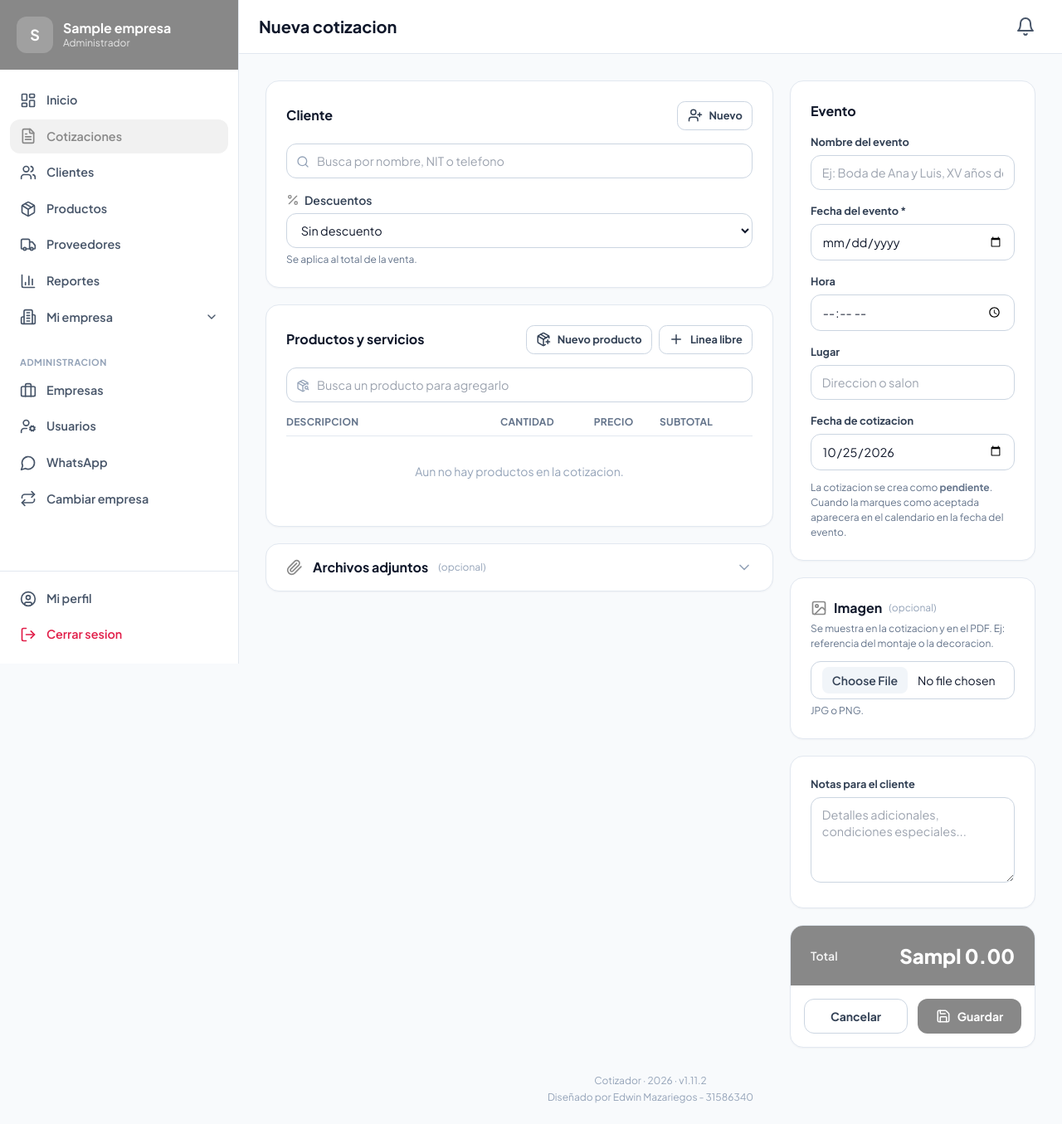
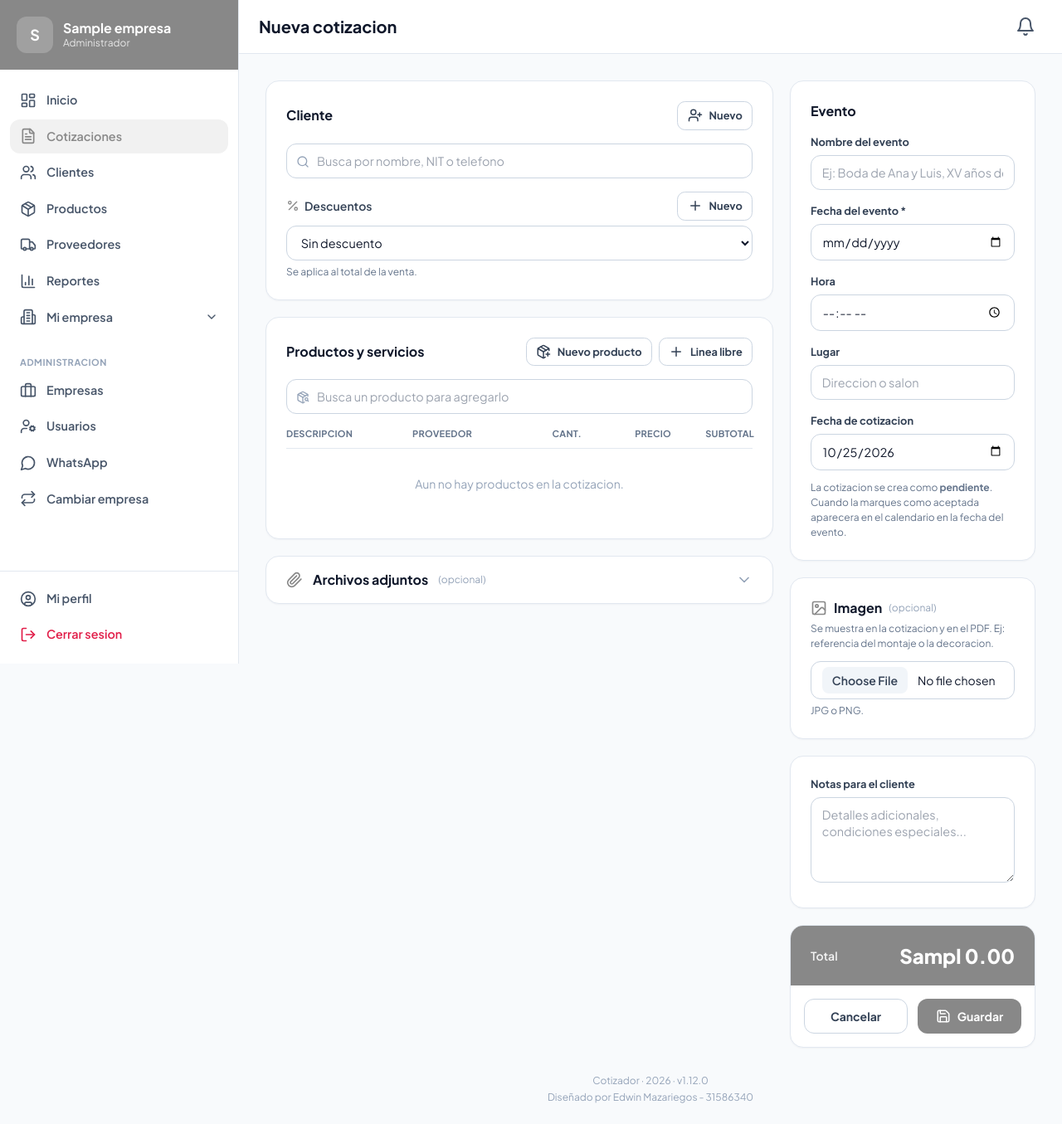
Before and after one commit to edwinmaz1997/CALENDARIO, a PHP site: page /cotizacion_form.php in a window 1280 px wide. Shown: the whole page at 83% size. Run offline with PHP 8.4, Linux system fonts and the light colour scheme; the visitor is signed in with stand-in values (Sample User, id 1); data comes from the database, SQL or seed files in the repository; tables that the repository leaves empty hold one stand-in row (values such as "Sample post"); data that the repository does not hold is empty.

Commit message:
Crear descuentos desde la cotizacion y lineas de productos compactas en tabla (v1.12.0)
Co-Authored-By: Claude Opus 5.5 <noreply@anthropic.com>
Claude-Session: https://claude.ai/code/session_013ySSMVWPsANaPU2nngGTZD

```diff
--- a/assets/css/app.css
+++ b/assets/css/app.css
@@ -68,6 +68,8 @@ details.nav-grupo[open] > summary .chevron { transform: rotate(180deg); }
   box-shadow: 0 0 0 3px color-mix(in srgb, var(--c1) 20%, transparent);
 }
 .input[readonly] { background: #f8fafc; }
+.input.inp-sm, .select.inp-sm { padding-top: .4rem; padding-bottom: .4rem; border-radius: .6rem; }
+@media (min-width: 640px) { .input.inp-sm, .select.inp-sm { font-size: .85rem; } }
 .input-color { height: 2.75rem; padding: .25rem; cursor: pointer; }
 .ayuda { margin-top: .3rem; font-size: .75rem; color: #64748b; }
 
--- a/assets/js/cotizacion.js
+++ b/assets/js/cotizacion.js
@@ -139,6 +139,8 @@
       $('[data-ganancia]', el).classList.toggle('text-emerald-600', total - costo >= 0);
     });
     vacio.classList.toggle('hidden', filas.length > 0);
+    var nl = $('[data-n-lineas]');
+    if (nl) { nl.classList.toggle('hidden', filas.length < 2); nl.textContent = filas.length + ' lineas'; }
   }
 
   var descPorId = {}, selDesc = document.getElementById('descuento_id');
@@ -146,6 +148,36 @@
   function descuentoSel() { return selDesc && selDesc.value ? descPorId[+selDesc.value] || null : null; }
   function pctTxt(n) { return (Math.round(n * 100) / 100).toString(); }
   if (selDesc) selDesc.addEventListener('change', function () { recalcular(); });
+
+  /* Modal nuevo descuento */
+  var modalD = $('#modal-descuento'), formD = $('#form-descuento'), errD = $('#desc-error');
+  function cerrarDesc() { modalD.classList.add('hidden'); modalD.classList.remove('flex'); }
+  if (modalD && selDesc) {
+    $('#btn-nuevo-descuento').addEventListener('click', function () {
+      formD.reset(); errD.classList.add('hidden');
+      modalD.classList.remove('hidden'); modalD.classList.add('flex');
+      setTimeout(function () { formD.nombre.focus(); }, 50);
+    });
+    Array.prototype.forEach.call(modalD.querySelectorAll('[data-cerrar-descuento]'), function (b) { b.addEventListener('click', cerrarDesc); });
+    modalD.addEventListener('click', function (ev) { if (ev.target === modalD) cerrarDesc(); });
+    formD.addEventListener('submit', function (ev) {
+      ev.preventDefault(); ev.stopPropagation();
+      var fd = new FormData(formD); fd.append('csrf', D.csrf); fd.append('accion', 'rapido');
+      var btn = formD.querySelector('[type=submit]'); btn.disabled = true;
+      fetch('descuentos.php', { method: 'POST', body: fd, credentials: 'same-origin' })
+        .then(function (r) { return r.json(); })
+        .then(function (r) {
+          btn.disabled = false;
+          if (!r.ok) { errD.textContent = r.error || 'No se pudo guardar.'; errD.classList.remove('hidden'); return; }
+          var d = r.descuento; d.id = +d.id; d.pct = +d.pct;
+          descPorId[d.id] = d;
+          var op = document.createElement('option'); op.value = d.id; op.textContent = d.nombre + ' (' + pctTxt(d.pct) + '%)';
+          selDesc.appendChild(op); selDesc.value = d.id;
+          cerrarDesc(); recalcular();
+        })
+        .catch(function () { btn.disabled = false; errD.textContent = 'Error de conexion. Intenta de nuevo.'; errD.classList.remove('hidden'); });
+    });
+  }
 
   var provs = D.proveedores || [], provPorId = {};
   provs.forEach(function (p) { provPorId[p.id] = p; });
@@ -162,11 +194,11 @@
     $('[data-desc]', f).value = l.descripcion || '';
     $('[data-cant]', f).value = l.cantidad != null ? l.cantidad : 1;
     $('[data-precio]', f).value = (l.precio != null ? num(l.precio) : 0).toFixed(2);
-    $('[data-meta]', f).textContent = l.producto_id ? ('Producto del catalogo' + (l.unidad ? ' · ' + l.unidad : '')) : 'Linea libre';
+    $('[data-desc]', f).title = l.producto_id ? ('Producto del catalogo' + (l.unidad ? ' · ' + l.unidad : '')) : 'Linea libre';
     var provSel = l.proveedor_id && provPorId[l.proveedor_id] ? l.proveedor_id : null;
     f.querySelector('[name="proveedor_id[]"]').value = provSel || '';
     var sp = $('[data-prov]', f), spw = $('[data-prov-wrap]', f);
-    if (provs.length) { sp.innerHTML = opcionesProv(provSel); spw.classList.remove('hidden'); spw.classList.add('inline-flex'); }
+    if (sp && provs.length) sp.innerHTML = opcionesProv(provSel);
     cont.appendChild(frag);
     iconos(); recalcular();
     if (enfocar) { var el = enfocar === 'desc' ? $('[data-desc]', f) : $('[data-cant]', f); el.focus(); el.select(); }
--- a/cotizacion_form.php
+++ b/cotizacion_form.php
@@ -251,6 +251,9 @@ $lineasJs = array_map(function ($l) {
     ];
 }, $lineas);
 
+$colsLinea = $proveedoresJs
+    ? 'md:grid-cols-[minmax(9rem,1fr)_8.5rem_3.75rem_6.25rem_5.75rem_1.75rem]'
+    : 'md:grid-cols-[minmax(9rem,1fr)_3.75rem_6.25rem_5.75rem_1.75rem]';
 $titulo = $cot['id'] ? 'Editar ' . numero_cotizacion($cot) : 'Nueva cotizacion';
 $activo = 'cotizaciones';
 require __DIR__ . '/includes/header.php';
@@ -289,18 +292,17 @@ $jsonFlags = JSON_HEX_TAG | JSON_HEX_AMP | JSON_HEX_APOS | JSON_HEX_QUOT | JSON_
       </div>
 
       <div class="mt-4">
-        <label for="descuento_id" class="mb-1.5 flex items-center gap-1.5 text-sm font-semibold text-slate-700"><i data-lucide="percent" class="h-4 w-4 texto-marca"></i>Descuentos</label>
-        <?php if ($descuentosJs): ?>
+        <div class="mb-1.5 flex items-center justify-between gap-2">
+          <label for="descuento_id" class="flex items-center gap-1.5 text-sm font-semibold text-slate-700"><i data-lucide="percent" class="h-4 w-4 texto-marca"></i>Descuentos</label>
+          <button type="button" class="btn btn-claro btn-sm" id="btn-nuevo-descuento"><i data-lucide="plus"></i>Nuevo</button>
+        </div>
         <select class="select" name="descuento_id" id="descuento_id">
           <option value="">Sin descuento</option>
           <?php foreach ($descuentosJs as $d): ?>
             <option value="<?= $d['id'] ?>" <?= (int)$cot['descuento_id'] === $d['id'] ? 'selected' : '' ?>><?= e($d['nombre']) ?> (<?= e(pct_num($d['pct'])) ?>%)</option>
           <?php endforeach; ?>
         </select>
-          <p class="ayuda">Se aplica al total de la venta.</p>
-        <?php else: ?>
-          <p class="rounded-xl border border-dashed border-slate-200 px-3 py-2.5 text-sm text-slate-500">No tienes descuentos creados. <a href="descuentos.php" class="font-semibold texto-marca hover:underline">Crear descuentos</a></p>
-        <?php endif; ?>
+        <p class="ayuda">Se aplica al total de la venta.<?= $descuentosJs ? '' : ' Aun no tienes descuentos: crea uno con "Nuevo".' ?></p>
       </div>
     </section>
 
@@ -323,14 +325,16 @@ $jsonFlags = JSON_HEX_TAG | JSON_HEX_AMP | JSON_HEX_APOS | JSON_HEX_QUOT | JSON_
       <?php endif; ?>
 
       <!-- Encabezado (solo escritorio) -->
-      <div class="hidden grid-cols-12 gap-3 border-b border-slate-200 pb-2 text-xs font-bold uppercase tracking-wide text-slate-500 md:grid">
-        <div class="col-span-5">Descripcion</div>
-        <div class="col-span-2 text-right">Cantidad</div>
-        <div class="col-span-2 text-right">Precio</div>
-        <div class="col-span-2 text-right">Subtotal</div>
-        <div class="col-span-1"></div>
+      <div class="hidden gap-2 border-b border-slate-200 pb-2 text-[11px] font-bold uppercase tracking-wide text-slate-500 md:grid <?= $colsLinea ?>">
+        <div>Descripcion</div>
+        <?php if ($proveedoresJs): ?><div>Proveedor</div><?php endif; ?>
+        <div class="text-right">Cant.</div>
+        <div class="text-right">Precio</div>
+        <div class="text-right">Subtotal</div>
+        <div></div>
       </div>
       <div id="lineas" class="divide-y divide-slate-100"></div>
+      <p class="mt-2 hidden text-right text-xs text-slate-400" data-n-lineas></p>
       <p id="lineas-vacio" class="py-8 text-center text-sm text-slate-400">Aun no hay productos en la cotizacion.</p>
     </section>
     <details class="desplegable card overflow-hidden" id="adjuntos-form">
@@ -458,34 +462,31 @@ $jsonFlags = JSON_HEX_TAG | JSON_HEX_AMP | JSON_HEX_APOS | JSON_HEX_QUOT | JSON_
 
 <!-- Plantilla de linea -->
 <template id="tpl-linea">
-  <div class="linea-item grid grid-cols-12 items-start gap-x-3 gap-y-2 py-3">
+  <div class="linea-item grid grid-cols-[minmax(0,1fr)_auto_auto] items-center gap-x-2 gap-y-1.5 py-2 md:gap-y-0 <?= $colsLinea ?>">
     <input type="hidden" name="producto_id[]">
     <input type="hidden" name="proveedor_id[]">
     <input type="hidden" name="unidad[]">
-    <div class="order-1 col-span-10 md:col-span-5">
-      <input class="input" name="descripcion[]" maxlength="255" placeholder="Descripcion" data-desc>
-      <div class="mt-1 flex flex-wrap items-center gap-x-2 gap-y-1">
-        <p class="text-xs text-slate-400" data-meta></p>
-        <label class="linea-prov hidden items-center gap-1 text-xs text-slate-500" data-prov-wrap>
-          <i data-lucide="truck" class="h-3.5 w-3.5"></i>
-          <select class="rounded-md border border-slate-200 bg-white py-1 pl-1.5 pr-6 text-xs font-semibold text-slate-700" data-prov aria-label="Proveedor"></select>
+    <div class="order-1 min-w-0 md:order-1">
+      <input class="input inp-sm" name="descripcion[]" maxlength="255" placeholder="Descripcion" data-desc>
+    </div>
+    <p class="order-2 min-w-[4.5rem] truncate text-right md:min-w-0 text-sm font-bold text-slate-900 md:order-5" data-sub>0.00</p>
+    <div class="order-3 flex justify-end md:order-6">
+      <button type="button" class="rounded-lg p-1.5 text-slate-400 hover:bg-rose-50 hover:text-rose-600" data-quitar aria-label="Quitar linea"><i data-lucide="trash-2" class="h-4 w-4"></i></button>
+    </div>
+    <div class="order-4 col-span-3 flex items-center gap-2 md:contents">
+      <label class="relative w-[5.5rem] shrink-0 md:order-3 md:w-auto">
+        <span class="pointer-events-none absolute inset-y-0 left-2 flex items-center text-[10px] font-bold uppercase text-slate-400 md:hidden">Cant</span>
+        <input class="input inp-sm pl-10 pr-2 text-right md:pl-2" name="cantidad[]" inputmode="decimal" value="1" data-cant aria-label="Cantidad">
       </label>
-      </div>
-    </div>
-    <div class="order-2 col-span-2 flex justify-end md:order-5 md:col-span-1">
-      <button type="button" class="rounded-lg p-2.5 text-slate-400 hover:bg-rose-50 hover:text-rose-600" data-quitar aria-label="Quitar linea"><i data-lucide="trash-2" class="h-4 w-4"></i></button>
-    </div>
-    <label class="order-3 col-span-4 md:col-span-2">
-      <span class="mb-1 block text-xs font-semibold text-slate-500 md:hidden">Cantidad</span>
-      <input class="input text-right" name="cantidad[]" inputmode="decimal" value="1" data-cant>
+      <label class="relative w-[6.5rem] shrink-0 md:order-4 md:w-auto">
+        <span class="pointer-events-none absolute inset-y-0 left-2 flex items-center text-xs font-semibold text-slate-400"><?= e($emp['moneda']) ?></span>
+        <input class="input inp-sm pl-6 pr-2 text-right" name="precio[]" inputmode="decimal" value="0.00" data-precio aria-label="Precio">
       </label>
-    <label class="order-3 col-span-4 md:col-span-2">
-      <span class="mb-1 block text-xs font-semibold text-slate-500 md:hidden">Precio</span>
-      <input class="input text-right" name="precio[]" inputmode="decimal" value="0.00" data-precio>
+      <?php if ($proveedoresJs): ?>
+      <label class="min-w-0 flex-1 md:order-2" data-prov-wrap>
+        <select class="select inp-sm truncate pl-2 pr-6" data-prov aria-label="Proveedor"></select>
       </label>
-    <div class="order-3 col-span-4 min-w-0 md:col-span-2">
-      <span class="mb-1 block text-right text-xs font-semibold text-slate-500 md:hidden">Subtotal</span>
-      <p class="truncate py-2.5 text-right font-bold text-slate-900" data-sub>0.00</p>
+      <?php endif; ?>
     </div>
   </div>
 </template>
@@ -515,6 +516,31 @@ $jsonFlags = JSON_HEX_TAG | JSON_HEX_AMP | JSON_HEX_APOS | JSON_HEX_QUOT | JSON_
     <div class="mt-5 flex gap-3">
       <button type="button" class="btn btn-claro flex-1" data-cerrar-producto>Cancelar</button>
       <button type="submit" class="btn btn-primario flex-1"><i data-lucide="check"></i>Guardar y agregar</button>
+    </div>
+  </form>
+</div>
+
+<!-- Modal nuevo descuento -->
+<div id="modal-descuento" class="fixed inset-0 z-50 hidden items-center justify-center overflow-y-auto bg-slate-900/50 p-4">
+  <form id="form-descuento" class="my-auto w-full max-w-sm rounded-2xl bg-white p-5 shadow-2xl sm:p-6" data-sin-bloqueo>
+    <div class="mb-4 flex items-center justify-between">
+      <h3 class="text-lg font-bold text-slate-900">Nuevo descuento</h3>
+      <button type="button" class="rounded-lg p-1.5 text-slate-500 hover:bg-slate-100" data-cerrar-descuento aria-label="Cerrar"><i data-lucide="x" class="h-5 w-5"></i></button>
+    </div>
+    <div id="desc-error" class="mb-3 hidden rounded-lg bg-rose-50 px-3 py-2 text-sm text-rose-700"></div>
+    <div class="space-y-4">
+      <label class="campo"><span>Nombre del descuento *</span><input class="input" name="nombre" maxlength="100" required placeholder="Ej: Cliente frecuente"></label>
+      <label class="campo"><span>Porcentaje *</span>
+        <div class="relative">
+          <input class="input pr-9 text-right" name="porcentaje" inputmode="decimal" required placeholder="10">
+          <span class="pointer-events-none absolute inset-y-0 right-3 flex items-center text-sm font-bold text-slate-400">%</span>
+        </div>
+      </label>
+    </div>
+    <p class="ayuda mt-3">Se guarda en Mi empresa &gt; Descuentos y se aplica a esta cotizacion.</p>
+    <div class="mt-5 flex gap-3">
+      <button type="button" class="btn btn-claro flex-1" data-cerrar-descuento>Cancelar</button>
+      <button type="submit" class="btn btn-primario flex-1"><i data-lucide="check"></i>Guardar y aplicar</button>
     </div>
   </form>
 </div>
--- a/includes/bootstrap.php
+++ b/includes/bootstrap.php
@@ -3,7 +3,7 @@
  * Punto de arranque comun: configuracion, sesion, conexion y utilidades.
  */
 define('APP_ROOT', dirname(__DIR__));
-define('ASSET_V', '1.11.2');
+define('ASSET_V', '1.12.0');
 
 $configFile = APP_ROOT . '/config/config.php';
 if (!is_file($configFile)) {
--- a/sw.js
+++ b/sw.js
@@ -2,7 +2,7 @@
  * - Paginas PHP: siempre desde la red (datos al dia); sin conexion muestra offline.html.
  * - CSS, JS, iconos y librerias: se guardan en cache para cargar rapido.
  */
-const VERSION = 'cotizador-v16';
+const VERSION = 'cotizador-v17';
 const ESTATICOS = [
   'offline.html',
   'assets/css/tailwind.css',
--- a/version.txt
+++ b/version.txt
@@ -1 +1 @@
-1.11.2
+1.12.0
```
Also changed, not shown: descuentos.php (+19 -0 lines), assets/css/tailwind.css. Lines whose indentation alone changed are shown as unchanged.
